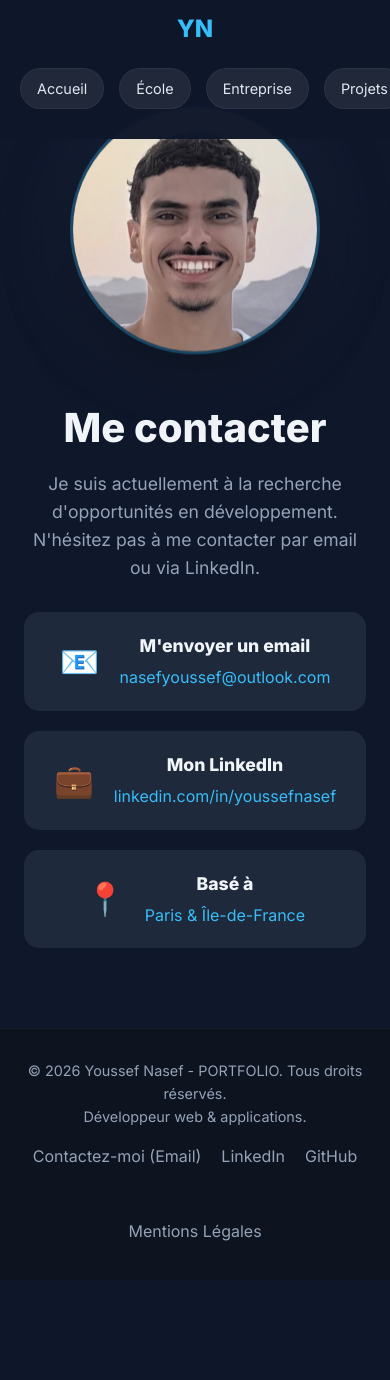
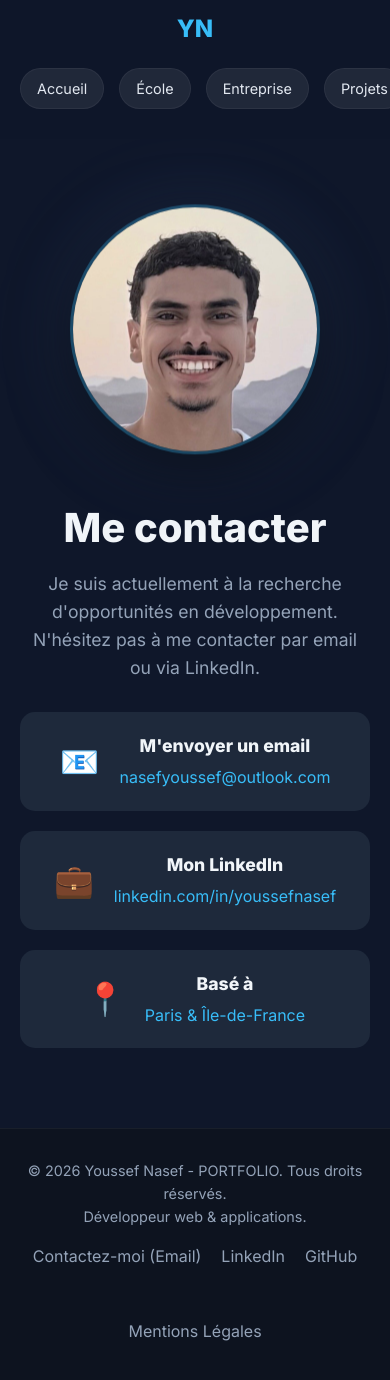
Before and after one commit to youssna/portfolio, a PHP site: page /contact.html in a window 390 px wide. Before the commit the page ends 1241 px from the top, so only its background shows below. Run offline with PHP 8.4, Linux system fonts and the light colour scheme.

Commit message:
Modify contact container styles for mobile view
Adjust margin and padding for contact container on mobile.

```diff
--- a/assets/css/style.css
+++ b/assets/css/style.css
@@ -976,11 +976,13 @@ main {
     background-image: linear-gradient(rgba(15, 23, 42, 0.8), rgba(15, 23, 42, 0.9)), url('https://images.unsplash.com/photo-1557683316-973673baf926?q=80&w=2070&auto=format&fit=crop');
 }
 
-.contact-container {
-    max-width: 1000px; margin: 80px auto; padding: 0 40px;
-    display: flex; align-items: center; justify-content: center;
-    gap: 80px;
-}
+/* --- FIX SPECIFIQUE PAGE CONTACT (Photo coupée) --- */
+    .contact-container {
+        /* On augmente la marge au-dessus du bloc contact sur mobile */
+        margin-top: 180px !important;
+        /* On réduit un peu le padding sur les côtés pour gagner de la place */
+        padding: 0 20px;
+    }
 
 /* Partie Gauche : Avatar 3D */
 .contact-visual {
```
